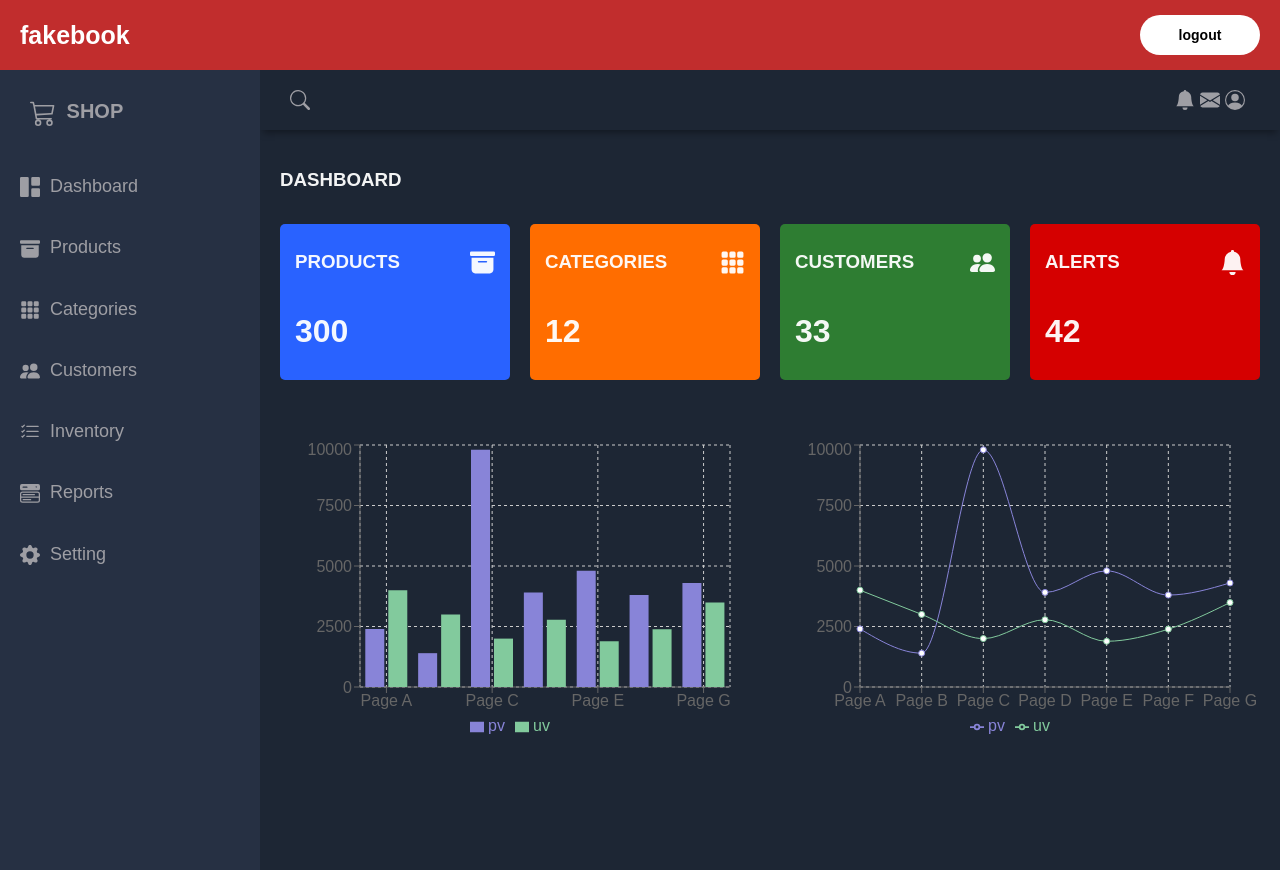
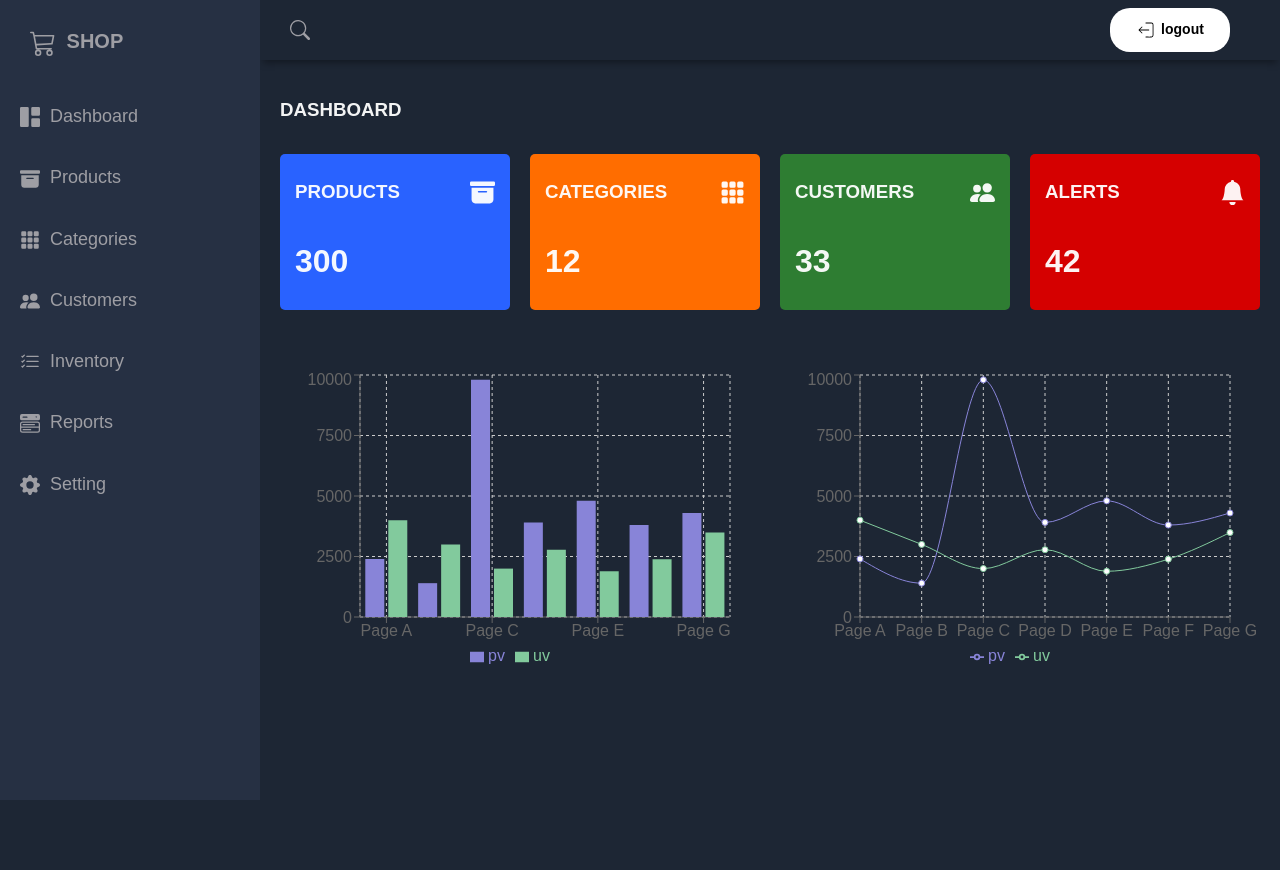
Before and after one commit to mouradSai/Sarl-art-promotion, a React (Create React App) app in the folder frontend/: page / in a window 1280 px wide. After the commit the page ends 800 px from the top, so only its background shows below. Built offline with nearby package versions, Linux system fonts and the light colour scheme; sample sign-in values are in the browser's storage.

Commit message:
commit-header-index

```diff
--- a/frontend/src/components/Main/Header.jsx
+++ b/frontend/src/components/Main/Header.jsx
@@ -1,9 +1,12 @@
 import React from 'react'
-
 import
- {BsFillBellFill, BsFillEnvelopeFill, BsPersonCircle, BsSearch, BsJustify}
- from 'react-icons/bs'
-
+ { BsSearch, BsJustify}
+ from 'react-icons/bs';
+ import { CiLogout } from "react-icons/ci";
+ const handleLogout = () => {
+  localStorage.removeItem("token");
+  window.location.reload();
+};
 function Header({OpenSidebar}) {
   return (
     <header className='header'>
@@ -14,9 +17,10 @@ function Header({OpenSidebar}) {
             <BsSearch  className='icon'/>
         </div>
         <div className='header-right'>
-            <BsFillBellFill className='icon'/>
-            <BsFillEnvelopeFill className='icon'/>
-            <BsPersonCircle className='icon'/>
+
+
+            <button className={"white_btn"} onClick={handleLogout}> <CiLogout className='icon'/>logout</button>
+
         </div>
     </header>
   )
--- a/frontend/src/components/Main/index.jsx
+++ b/frontend/src/components/Main/index.jsx
@@ -17,10 +17,7 @@ const Main = () => {
 
     return (
         <div className={"main_container"}>
-            <nav className={"navbar"}>
-                <h1>fakebook</h1>
-                <button className={"white_btn"} onClick={handleLogout}> logout</button>
-            </nav>
+
 
             <div className="grid-container">
                 <Header OpenSidebar={OpenSidebar}/>
```
Also changed, not shown: frontend/pages/categories.jsx (added), frontend/pages/products.jsx (added).
